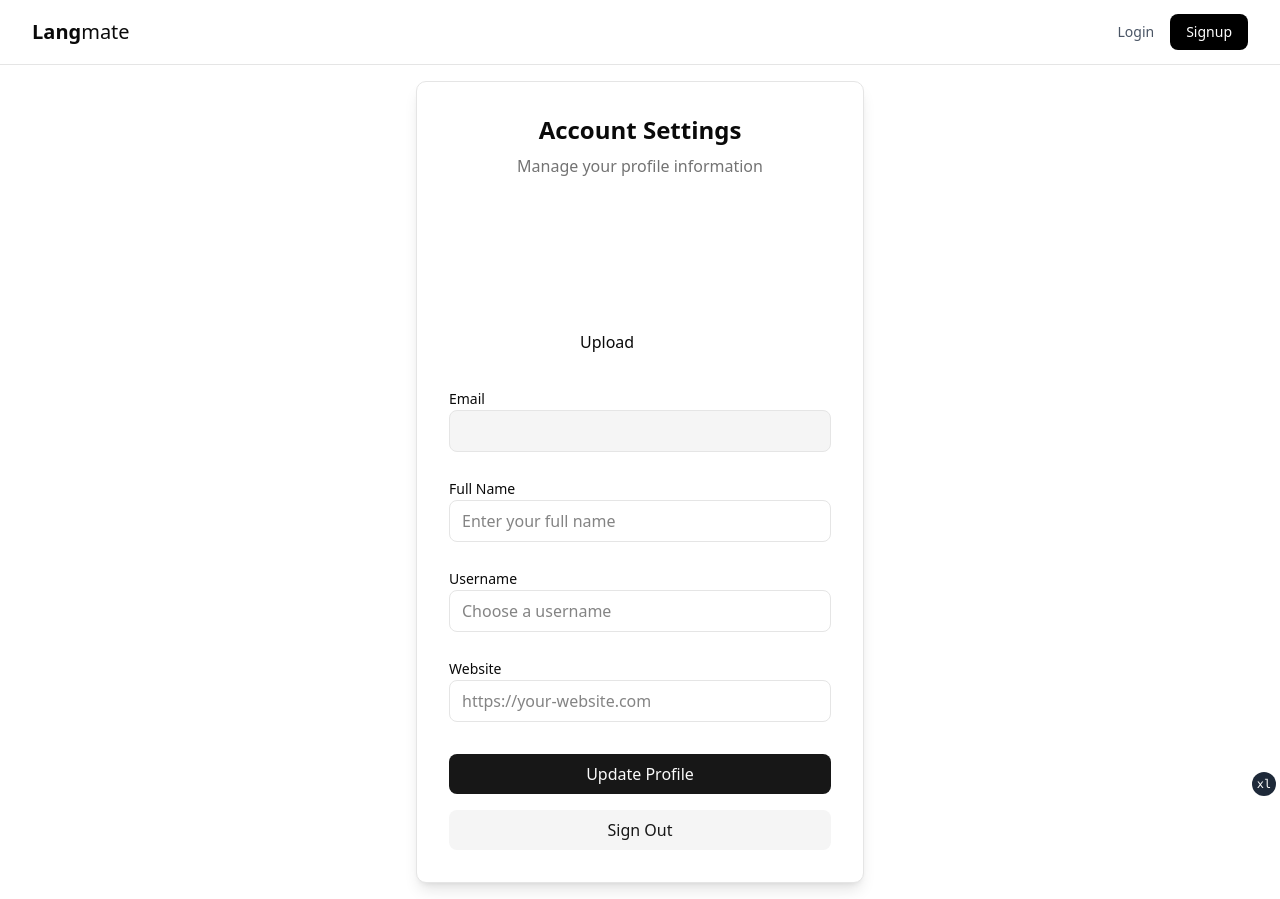
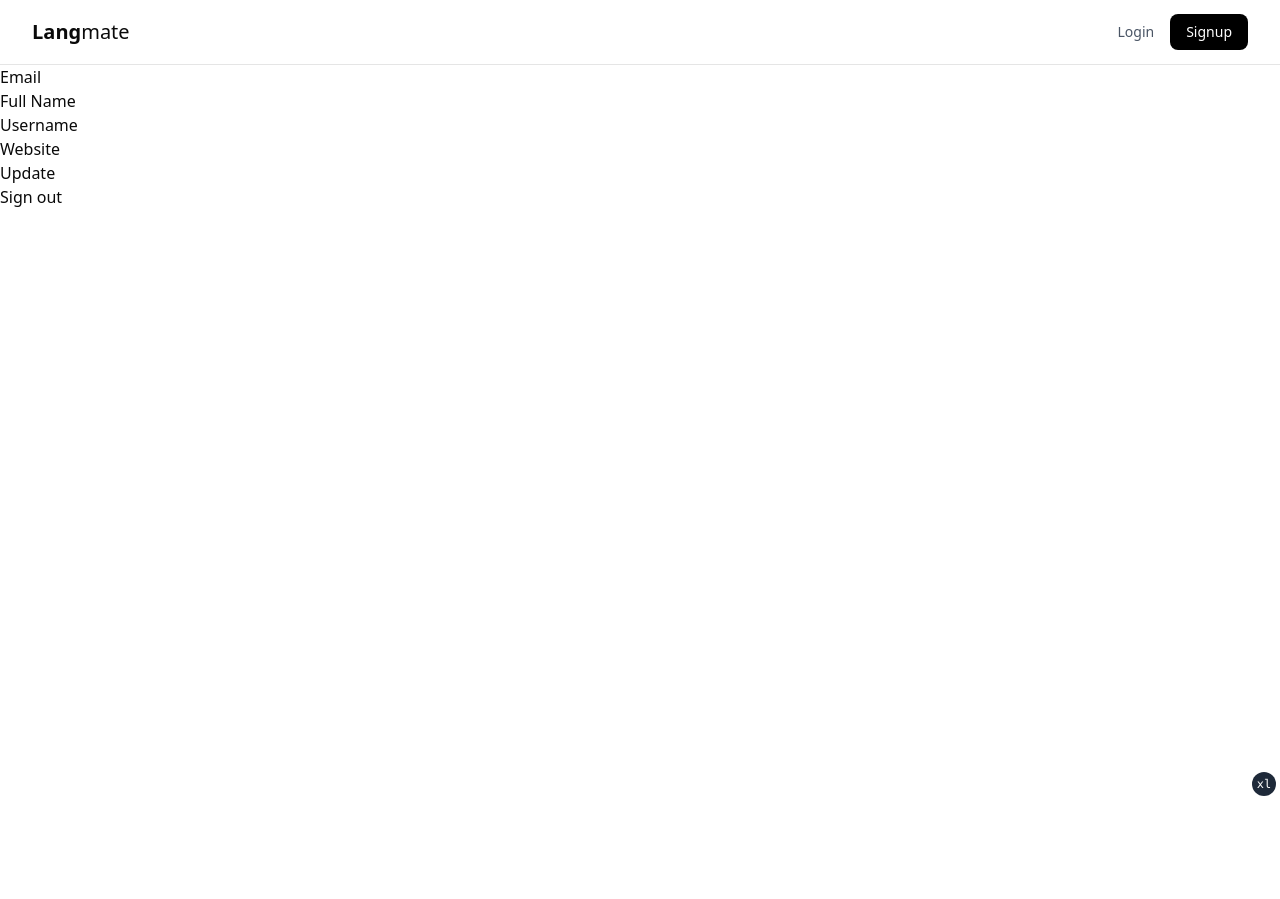
Before and after one commit to seraphimsakiewicz/langmate, a Next.js app in the folder frontend/: page /account in a window 1280 px wide. After the commit the page ends 800 px from the top, so only its background shows below. Built offline with nearby package versions, Linux system fonts and the light colour scheme; no server answers; the database is empty.

Commit message:
Reset account-form trying to fix auth bug on sign in / sign-up and redirect to /account

```diff
--- a/frontend/src/app/account/account-form.tsx
+++ b/frontend/src/app/account/account-form.tsx
@@ -1,197 +1,134 @@
-"use client";
-import { useCallback, useEffect, useState } from "react";
-import { createClient } from "@/utils/supabase/client";
-import Avatar from "./avatar";
-import { type User } from "@supabase/supabase-js";
+'use client'
+import { useCallback, useEffect, useState } from 'react'
+import { createClient } from '@/utils/supabase/client'
+import { type User } from '@supabase/supabase-js'
 
 // ...
 
 export default function AccountForm({ user }: { user: User | null }) {
-  const supabase = createClient();
-  const [loading, setLoading] = useState(true);
-  const [fullname, setFullname] = useState<string | null>(null);
-  const [username, setUsername] = useState<string | null>(null);
-  const [website, setWebsite] = useState<string | null>(null);
-  const [avatar_url, setAvatarUrl] = useState<string | null>(null);
+  const supabase = createClient()
+  const [loading, setLoading] = useState(true)
+  const [fullname, setFullname] = useState<string | null>(null)
+  const [username, setUsername] = useState<string | null>(null)
+  const [website, setWebsite] = useState<string | null>(null)
+  const [avatar_url, setAvatarUrl] = useState<string | null>(null)
 
   const getProfile = useCallback(async () => {
     try {
-      setLoading(true);
+      setLoading(true)
 
       const { data, error, status } = await supabase
-        .from("profiles")
+        .from('profiles')
         .select(`full_name, username, website, avatar_url`)
-        .eq("id", user?.id)
-        .single();
+        .eq('id', user?.id)
+        .single()
 
       if (error && status !== 406) {
-        console.log(error);
-        throw error;
+        console.log(error)
+        throw error
       }
 
       if (data) {
-        setFullname(data.full_name);
-        setUsername(data.username);
-        setWebsite(data.website);
-        setAvatarUrl(data.avatar_url);
+        setFullname(data.full_name)
+        setUsername(data.username)
+        setWebsite(data.website)
+        setAvatarUrl(data.avatar_url)
       }
     } catch (error) {
-      alert("Error loading user data!");
+      alert('Error loading user data!')
     } finally {
-      setLoading(false);
+      setLoading(false)
     }
-  }, [user, supabase]);
+  }, [user, supabase])
 
   useEffect(() => {
-    getProfile();
-  }, [user, getProfile]);
+    getProfile()
+  }, [user, getProfile])
 
   async function updateProfile({
     username,
     website,
     avatar_url,
   }: {
-    username: string | null;
-    fullname: string | null;
-    website: string | null;
-    avatar_url: string | null;
+    username: string | null
+    fullname: string | null
+    website: string | null
+    avatar_url: string | null
   }) {
     try {
-      setLoading(true);
+      setLoading(true)
 
-      const { error } = await supabase.from("profiles").upsert({
+      const { error } = await supabase.from('profiles').upsert({
         id: user?.id as string,
         full_name: fullname,
         username,
         website,
         avatar_url,
         updated_at: new Date().toISOString(),
-      });
-      if (error) throw error;
-      alert("Profile updated!");
+      })
+      if (error) throw error
+      alert('Profile updated!')
     } catch (error) {
-      alert("Error updating the data!");
+      alert('Error updating the data!')
     } finally {
-      setLoading(false);
+      setLoading(false)
     }
   }
 
   return (
-    <div className="min-h-screen bg-background flex items-center justify-center p-4">
-      <div className="w-full max-w-md">
-        <div className="bg-card border border-border rounded-lg shadow-lg p-8">
-          <div className="text-center mb-8">
-            <h1 className="text-2xl font-bold text-foreground">
-              Account Settings
-            </h1>
-            <p className="text-muted-foreground mt-2">
-              Manage your profile information
-            </p>
-          </div>
+    <div className="form-widget">
 
-          <div className="flex justify-center mb-8">
-            <Avatar
-              uid={user?.id ?? null}
-              url={avatar_url}
-              size={120}
-              onUpload={(url) => {
-                setAvatarUrl(url);
-                updateProfile({ fullname, username, website, avatar_url: url });
-              }}
-            />
-          </div>
+      {/* ... */}
 
-          <div className="space-y-6">
-            <div className="space-y-2">
-              <label
-                htmlFor="email"
-                className="text-sm font-medium text-foreground"
-              >
-                Email
-              </label>
-              <input
-                id="email"
-                type="text"
-                value={user?.email || ""}
-                disabled
-                className="w-full px-3 py-2 border border-border rounded-md bg-muted text-muted-foreground cursor-not-allowed"
-              />
-            </div>
+      <div>
+        <label htmlFor="email">Email</label>
+        <input id="email" type="text" value={user?.email} disabled />
+      </div>
+      <div>
+        <label htmlFor="fullName">Full Name</label>
+        <input
+          id="fullName"
+          type="text"
+          value={fullname || ''}
+          onChange={(e) => setFullname(e.target.value)}
+        />
+      </div>
+      <div>
+        <label htmlFor="username">Username</label>
+        <input
+          id="username"
+          type="text"
+          value={username || ''}
+          onChange={(e) => setUsername(e.target.value)}
+        />
+      </div>
+      <div>
+        <label htmlFor="website">Website</label>
+        <input
+          id="website"
+          type="url"
+          value={website || ''}
+          onChange={(e) => setWebsite(e.target.value)}
+        />
+      </div>
 
-            <div className="space-y-2">
-              <label
-                htmlFor="fullName"
-                className="text-sm font-medium text-foreground"
-              >
-                Full Name
-              </label>
-              <input
-                id="fullName"
-                type="text"
-                value={fullname || ""}
-                onChange={(e) => setFullname(e.target.value)}
-                className="w-full px-3 py-2 border border-border rounded-md bg-background text-foreground focus:outline-none focus:ring-2 focus:ring-ring focus:border-transparent"
-                placeholder="Enter your full name"
-              />
-            </div>
+      <div>
+        <button
+          className="button primary block"
+          onClick={() => updateProfile({ fullname, username, website, avatar_url })}
+          disabled={loading}
+        >
+          {loading ? 'Loading ...' : 'Update'}
+        </button>
+      </div>
 
-            <div className="space-y-2">
-              <label
-                htmlFor="username"
-                className="text-sm font-medium text-foreground"
-              >
-                Username
-              </label>
-              <input
-                id="username"
-                type="text"
-                value={username || ""}
-                onChange={(e) => setUsername(e.target.value)}
-                className="w-full px-3 py-2 border border-border rounded-md bg-background text-foreground focus:outline-none focus:ring-2 focus:ring-ring focus:border-transparent"
-                placeholder="Choose a username"
-              />
-            </div>
-
-            <div className="space-y-2">
-              <label
-                htmlFor="website"
-                className="text-sm font-medium text-foreground"
-              >
-                Website
-              </label>
-              <input
-                id="website"
-                type="url"
-                value={website || ""}
-                onChange={(e) => setWebsite(e.target.value)}
-                className="w-full px-3 py-2 border border-border rounded-md bg-background text-foreground focus:outline-none focus:ring-2 focus:ring-ring focus:border-transparent"
-                placeholder="https://your-website.com"
-              />
-            </div>
-          </div>
-
-          <div className="mt-8 space-y-4">
-            <button
-              onClick={() =>
-                updateProfile({ fullname, username, website, avatar_url })
-              }
-              disabled={loading}
-              className="w-full bg-primary text-primary-foreground hover:bg-primary/90 disabled:opacity-50 disabled:cursor-not-allowed px-4 py-2 rounded-md font-medium transition-colors"
-            >
-              {loading ? "Updating..." : "Update Profile"}
-            </button>
-
-            <form action="/auth/signout" method="post" className="w-full">
-              <button
-                type="submit"
-                className="w-full bg-secondary text-secondary-foreground hover:bg-secondary/80 px-4 py-2 rounded-md font-medium transition-colors"
-              >
-                Sign Out
-              </button>
-            </form>
-          </div>
-        </div>
+      <div>
+        <form action="/auth/signout" method="post">
+          <button className="button block" type="submit">
+            Sign out
+          </button>
+        </form>
       </div>
     </div>
-  );
+  )
 }
--- a/frontend/src/app/auth/actions.ts
+++ b/frontend/src/app/auth/actions.ts
@@ -37,8 +37,6 @@ export async function signup(formData: FormData) {
 
   const { error } = await supabase.auth.signUp(data)
 
-  console.log("error", error)
-
   if (error) {
     redirect('/error')
   }
```
